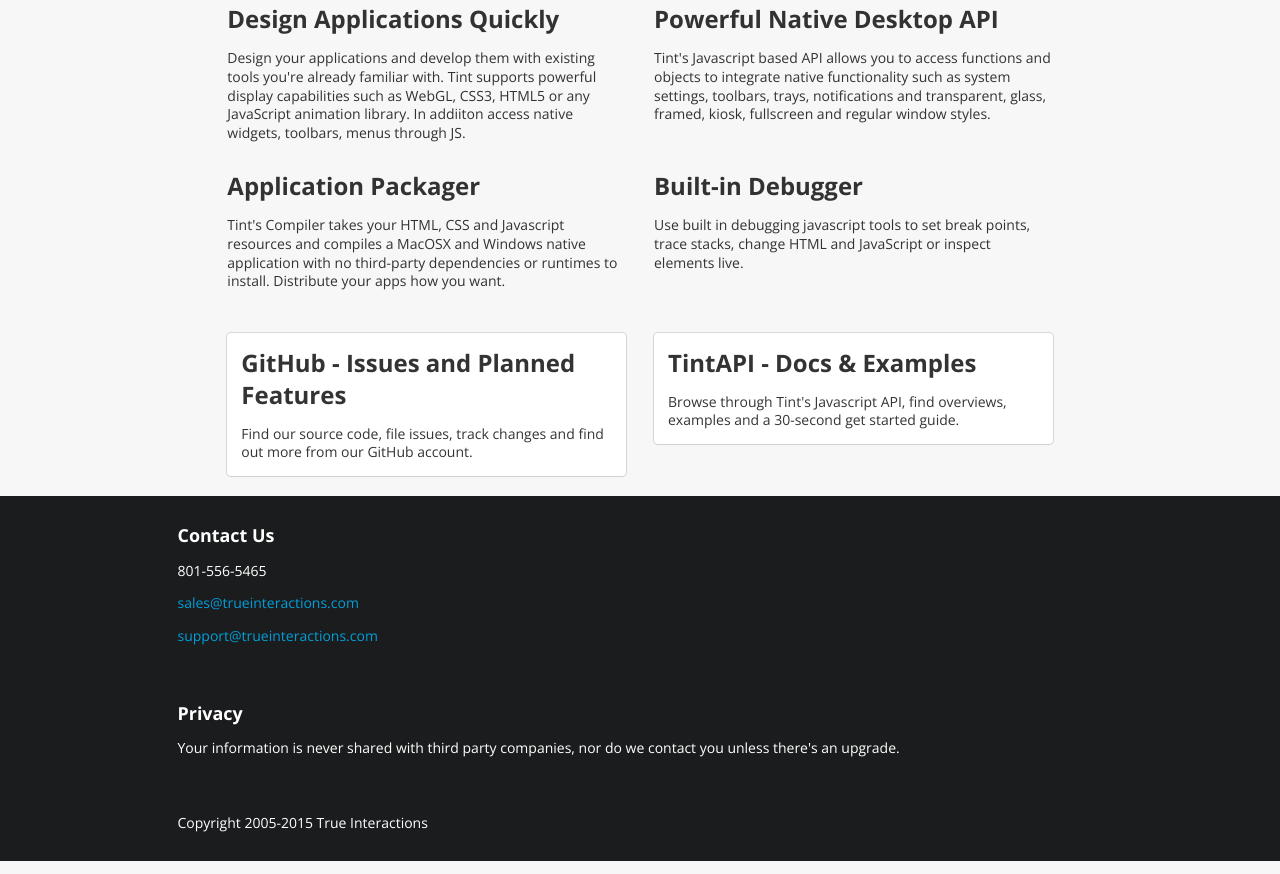
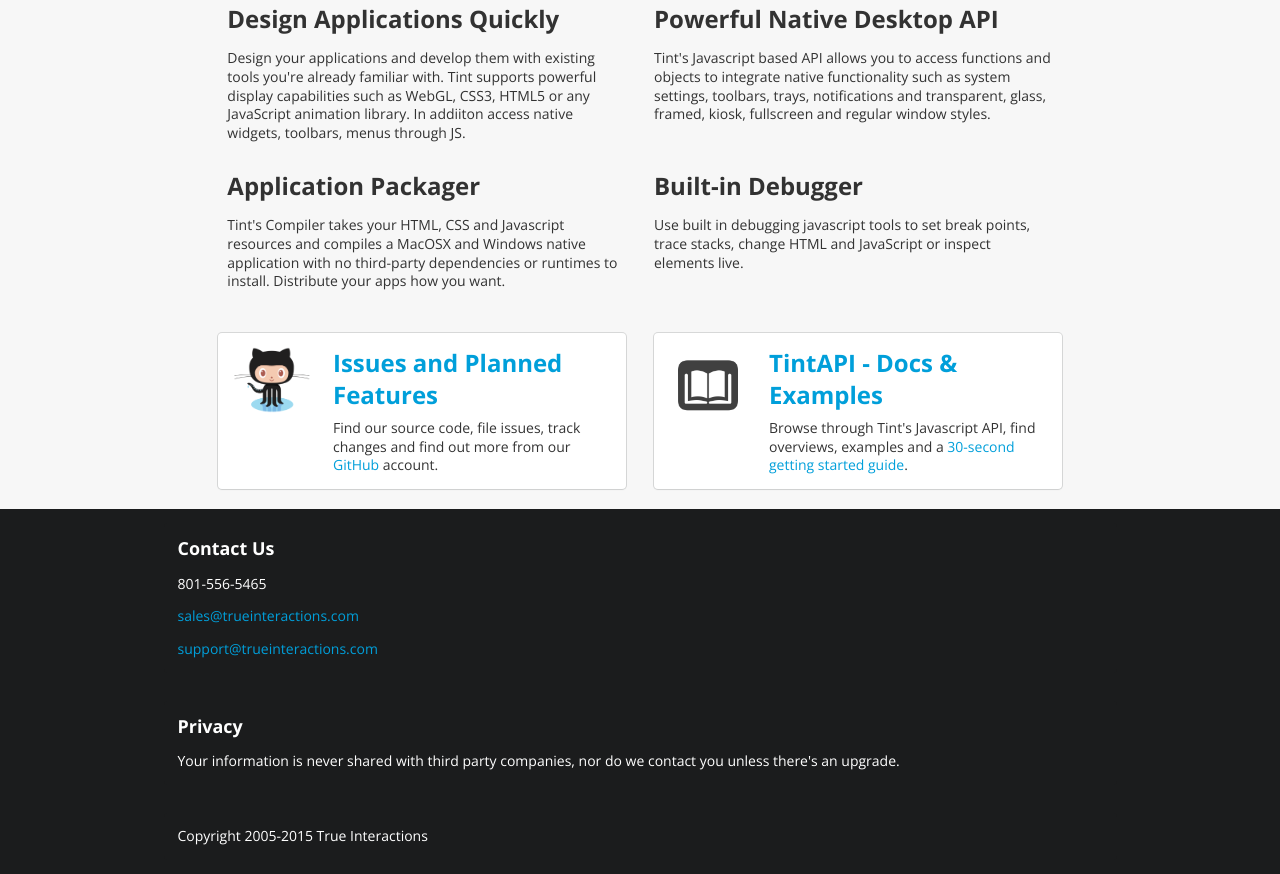
Before and after one commit to trueinteractions/website, a website: page public/index.html in a window 1280 px wide. Shown: the part 786-1660 px from the top of the page. Drawn offline with nearby package versions, Linux system fonts and the light colour scheme.

Commit message:
icons on github and docs

```diff
--- a/public/index.html
+++ b/public/index.html
@@ -157,28 +157,52 @@
       </div>
     </div>
 
-    <div class="ui three column grid centered items stackable">
+    <div class="ui three column grid centered stackable">
 
       <div class="column">
-        <div class="ui segment link item">
-          <!--               <div class="ui tiny image">
-          <img alt="" src="octocat.png"/>
-          </div> -->
-          <div class="content">
-            <h2 class="ui header">GitHub - Issues and Planned Features</h2>
-            <p>Find our source code, file issues, track changes and find out more from our GitHub account.</p>
+        <div class="ui segment">
+          <div class="ui items">
+            <div class="ui item">
+              <div class="ui tiny image">
+                <a href="https://github.com/trueinteractions/tint2">
+                  <img alt="github logo" src="octocat.png"/>
+                </a>
+              </div>
+              <div class="content">
+                <h2 class="ui header">
+                  <a href="https://github.com/trueinteractions/tint2/issues">
+                    Issues and Planned Features
+                  </a>
+                </h2>
+                <div class="description">
+                  <p>Find our source code, file issues, track changes and find out more from our <a href="https://github.com/trueinteractions/tint2">GitHub</a> account.</p>
+                </div>
+              </div>
+            </div>
           </div>
         </div>
       </div>
 
-      <div class="ui column">
-        <div class="ui segment link item">
-          <!--             <div class="ui tiny image">
-          <img alt="" src="octocat.png"/>
-          </div> -->
-          <div class="content">
-            <h2 class="ui header">TintAPI - Docs &amp; Examples</h2>
-            <p>Browse through Tint's Javascript API, find overviews, examples and a 30-second get started guide.</p>
+      <div class="column">
+        <div class="ui segment">
+          <div class="ui items">
+            <div class="ui item">
+              <div class="ui tiny image">
+                <a href="https://www.trueinteractions.com/docs/">
+                  <img alt="documentation" src="open-book.png"/>
+                </a>
+              </div>
+              <div class="content">
+                <h2 class="ui header">
+                  <a href="https://www.trueinteractions.com/tint2/docs/">
+                    TintAPI - Docs &amp; Examples
+                  </a>
+                </h2>
+                <div class="description">
+                  <p>Browse through Tint's Javascript API, find overviews, examples and a <a href="https://www.trueinteractions.com/tint2/docs/tutorial-gettingstarted.html">30-second getting started guide</a>.</p>
+                </div>
+              </div>
+            </div>
           </div>
         </div>
       </div>
```
Also changed, not shown: public/open-book.png (added).
